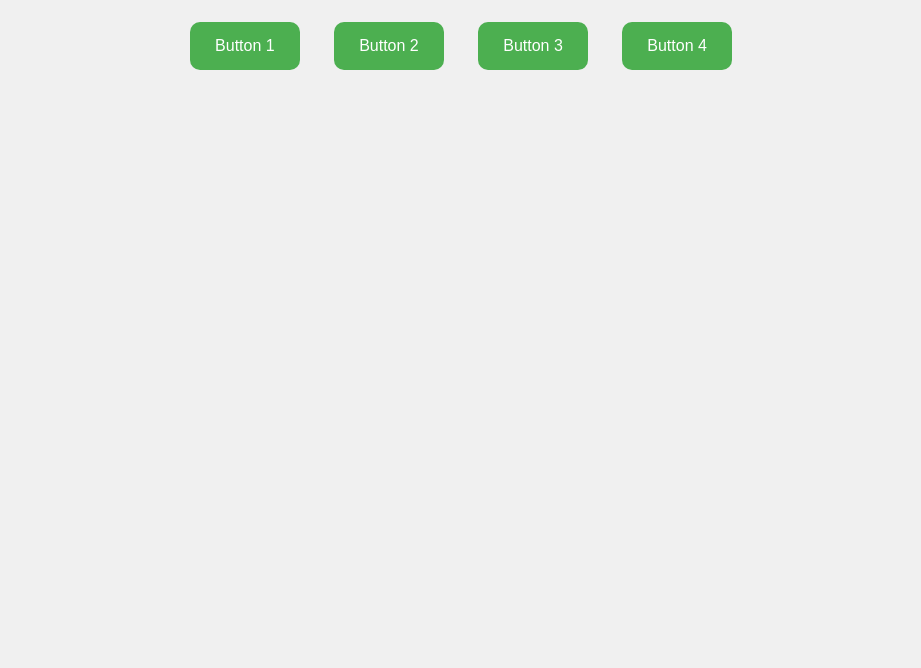
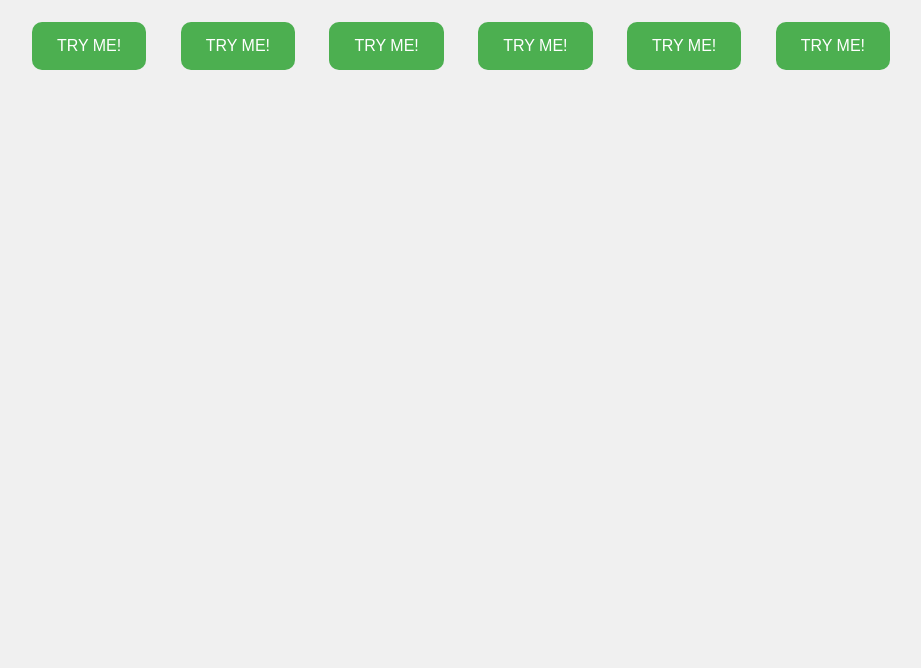
Before and after one commit to PietroSmusi69/RandomWebsites, a plain HTML site: page index.html in a window 1280 px wide. Shown: the part 132-800 px from the top of the page, without its empty margins (179-1100 px from the left). Drawn offline with Linux system fonts and the light colour scheme.

Commit message:
Update index.html

```diff
--- a/index.html
+++ b/index.html
@@ -30,10 +30,12 @@
 
   <h1>Click a Button, Go Somewhere Random 🌍</h1>
 
-  <button onclick="goRandom(0)">Button 1</button>
-  <button onclick="goRandom(1)">Button 2</button>
-  <button onclick="goRandom(2)">Button 3</button>
-  <button onclick="goRandom(3)">Button 4</button>
+  <button onclick="goRandom(0)">TRY ME!</button>
+  <button onclick="goRandom(1)">TRY ME!</button>
+  <button onclick="goRandom(2)">TRY ME!</button>
+  <button onclick="goRandom(3)">TRY ME!</button>
+  <button onclick="goRandom(4)">TRY ME!</button>
+  <button onclick="goRandom(5)">TRY ME!</button>
 
   <script>
     const websites = [
```
